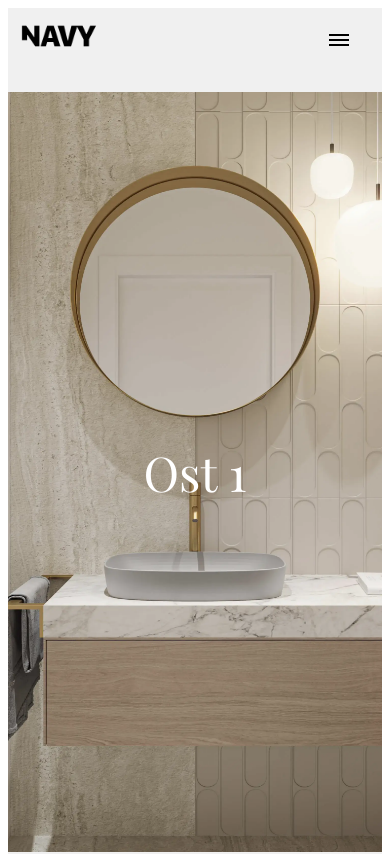
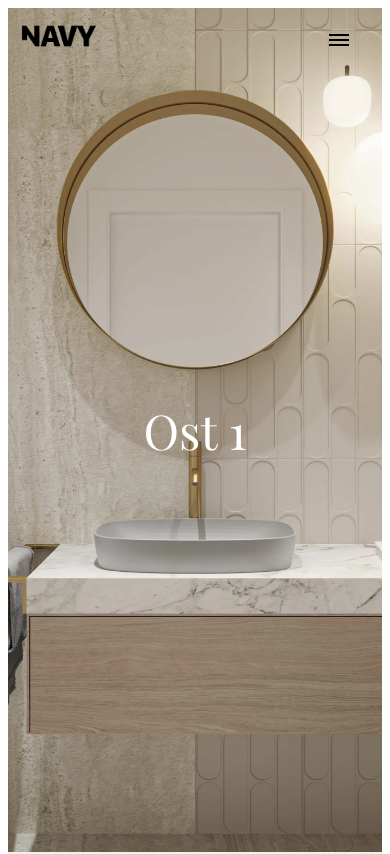
Before and after one commit to m6k4/nuxt-website, a Nuxt app: page /portfolio/ost in a window 390 px wide. Shown: the top 854 px of the page. Built offline with nearby package versions, Linux system fonts and the light colour scheme; a web font is replaced by a local one.

Commit message:
portfolio on mobile

```diff
--- a/components/portfolio/PortfolioParallax.vue
+++ b/components/portfolio/PortfolioParallax.vue
@@ -87,9 +87,11 @@ export default {
 }
 @media only screen and (max-width: 750px) {
   .PortfolioParallax__parallax {
-    height: 90vh;
-    min-height: 90vh;
+    margin-top: -10vh;
     background-attachment: scroll;
+  }
+  .PortfolioParallax {
+    padding: 0;
   }
 }
 
--- a/layouts/page.vue
+++ b/layouts/page.vue
@@ -108,6 +108,9 @@ export default {
     .Portfolio__image-grids {
       padding: 0;
     }
+    .Portfolio__content {
+      padding: 5%
+    }
   }
   @media only screen and (max-width: 576px) {
       .Portfolio__description {
```
